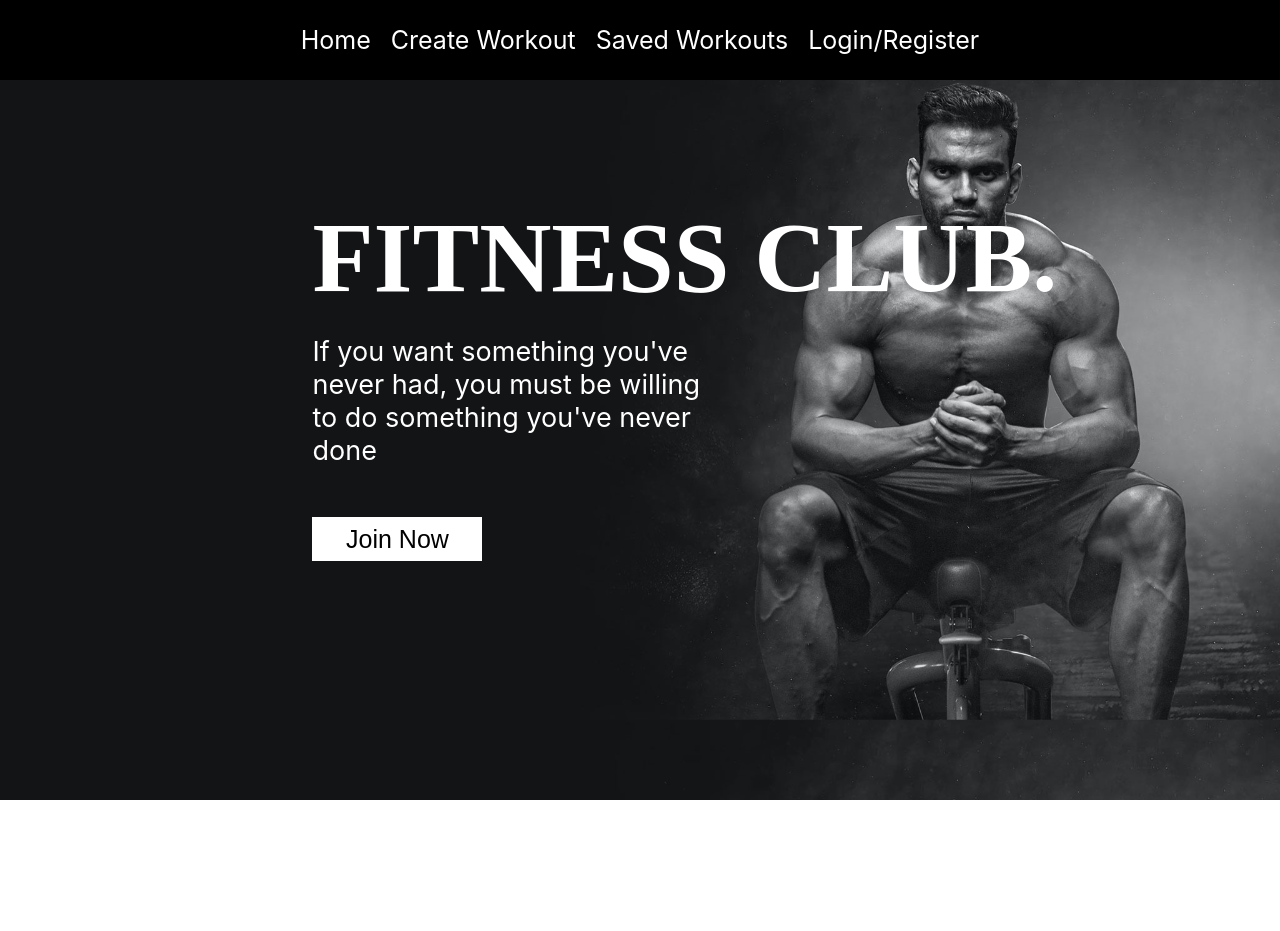
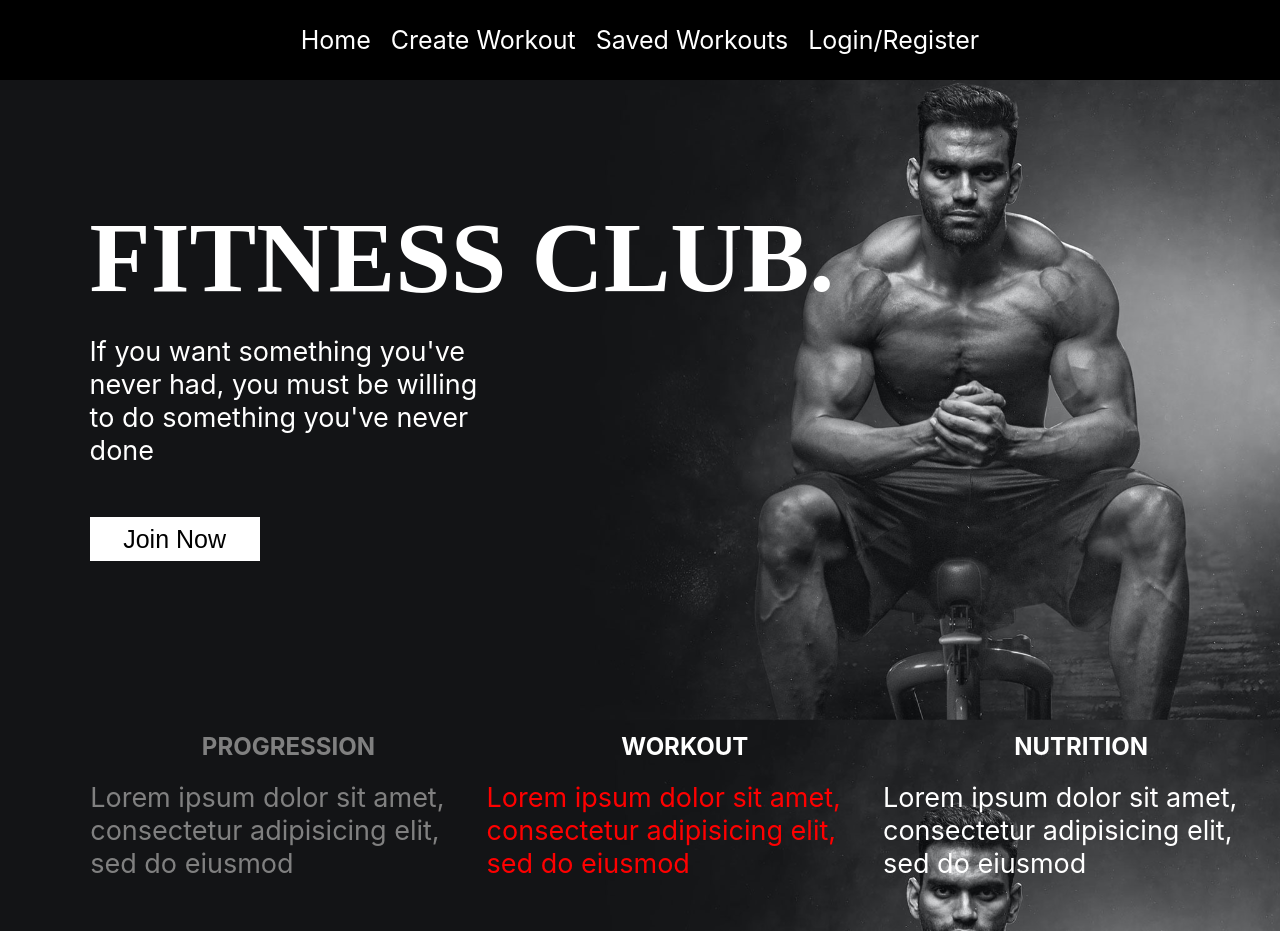
Before and after one commit to JerryF248/WorkoutWebsite, a React (Create React App) app in the folder client/: page / in a window 1280 px wide. Before the commit the page ends 800 px from the top, so only its background shows below. Built offline with nearby package versions, Linux system fonts and the light colour scheme.

Commit message:
Update code and add front card homepage.

```diff
--- a/client/src/App.css
+++ b/client/src/App.css
@@ -175,3 +175,25 @@ p {
   border: 3px solid white;
   background-color: greenyellow;
 }
+
+.row {
+  display: flex;
+  justify-content: center;
+}
+.card {
+  width: 33.3%;
+  height: 250px;
+  display: flex;
+  justify-content: center;
+  flex-direction: column;
+  align-items: center;
+}
+.card h2 {
+  text-transform: uppercase;
+}
+
+:root {
+  --primary-color: #d63031;
+  --secondary-color: #636e72;
+  --font: "Poppins", sans-serif;
+}
--- a/client/src/App.js
+++ b/client/src/App.js
@@ -5,8 +5,15 @@ import { CreateWorkout } from "./pages/create-workout";
 import { SavedWorkouts } from "./pages/saved-workouts";
 import { Auth } from "./pages/auth";
 import { NavBar } from "./components/navbar";
+import { useState } from "react";
 
 function App() {
+  const [title, setTitle] = useState("");
+  const [set, SetSets] = useState("");
+  const [reps, setReps] = useState("");
+  const [level, setLevel] = useState("");
+  const [equipment, setEquipment] = useState("");
+  const [targetMuscles, setTargetMuscles] = useState("");
   return (
     <div className="App">
       <Router>
@@ -15,7 +22,10 @@ function App() {
           <Route path="/" element={<Home />} />
           <Route path="/auth" element={<Auth />} />
           <Route path="/create-workout" element={<CreateWorkout />} />
-          <Route path="/saved-workouts" element={<SavedWorkouts />} />
+          <Route
+            path="/saved-workouts"
+            element={<SavedWorkouts title={title} />}
+          />
         </Routes>
       </Router>
     </div>
--- a/client/src/pages/create-workout.js
+++ b/client/src/pages/create-workout.js
@@ -1,7 +1,8 @@
 import React, { useState } from "react";
 import axios from "axios";
+import App from "../App";
 
-export const CreateWorkout = () => {
+export const CreateWorkout = (props) => {
   return (
     <div className="create-workout">
       <Create />
@@ -9,7 +10,7 @@ export const CreateWorkout = () => {
   );
 };
 
-const Create = () => {
+const Create = (props) => {
   const [title, setTitle] = useState("");
   const [set, SetSets] = useState("");
   const [reps, setReps] = useState("");
@@ -57,7 +58,7 @@ const Create = () => {
           <input
             id="title"
             type="text"
-            value={title}
+            value={props.title}
             onChange={(e) => {
               setTitle(e.target.value);
             }}
--- a/client/src/pages/home.js
+++ b/client/src/pages/home.js
@@ -19,6 +19,36 @@ export const Home = () => {
       >
         Join Now
       </button>
+      <br></br>
+      <br></br>
+      <br></br>
+      <br></br>
+      <br></br>
+      <br></br>
+      <br></br>
+      <div class="row">
+        <div class="card" style={{ color: "gray" }}>
+          <h2>Progression</h2>
+          <p>
+            Lorem ipsum dolor sit amet, consectetur adipisicing elit, sed do
+            eiusmod
+          </p>
+        </div>
+        <div class="card">
+          <h2>Workout</h2>
+          <p style={{ color: "red" }}>
+            Lorem ipsum dolor sit amet, consectetur adipisicing elit, sed do
+            eiusmod
+          </p>
+        </div>
+        <div class="card">
+          <h2>Nutrition</h2>
+          <p>
+            Lorem ipsum dolor sit amet, consectetur adipisicing elit, sed do
+            eiusmod
+          </p>
+        </div>
+      </div>
     </div>
   );
 };
--- a/client/src/pages/saved-workouts.js
+++ b/client/src/pages/saved-workouts.js
@@ -1,3 +1,37 @@
-export const SavedWorkouts = () =>{
-    return <div> Save Workout</div>;
+import React, { useEffect, useState } from "react";
+import axios from "axios";
+import App from "../App";
+
+export const SavedWorkouts = (props) => {
+  console.log(props.title);
+  return (
+    <div className="create-workout">
+      <Create />
+    </div>
+  );
 };
+
+const Create = () => {
+  const [title, setTitle] = useState("");
+  const [set, SetSets] = useState("");
+  const [reps, setReps] = useState("");
+  const [level, setLevel] = useState("");
+  const [equipment, setEquipment] = useState("");
+  const [targetMuscles, setTargetMuscles] = useState("");
+  const [data, setData] = useState([]);
+
+  useEffect(() => {
+    axios
+      .get("http://localhost:3001/workouts/create")
+      .then((rep) => {
+        console.log("Data has been received!");
+        const data = rep.data;
+        console.log(data);
+      })
+      .catch(() => {
+        //alert("Error retrieving data!!!");
+      });
+  }, []);
+
+  return <></>;
+};
```
Also changed, not shown: 1 other file (tests, documents, lock files or other folders).
